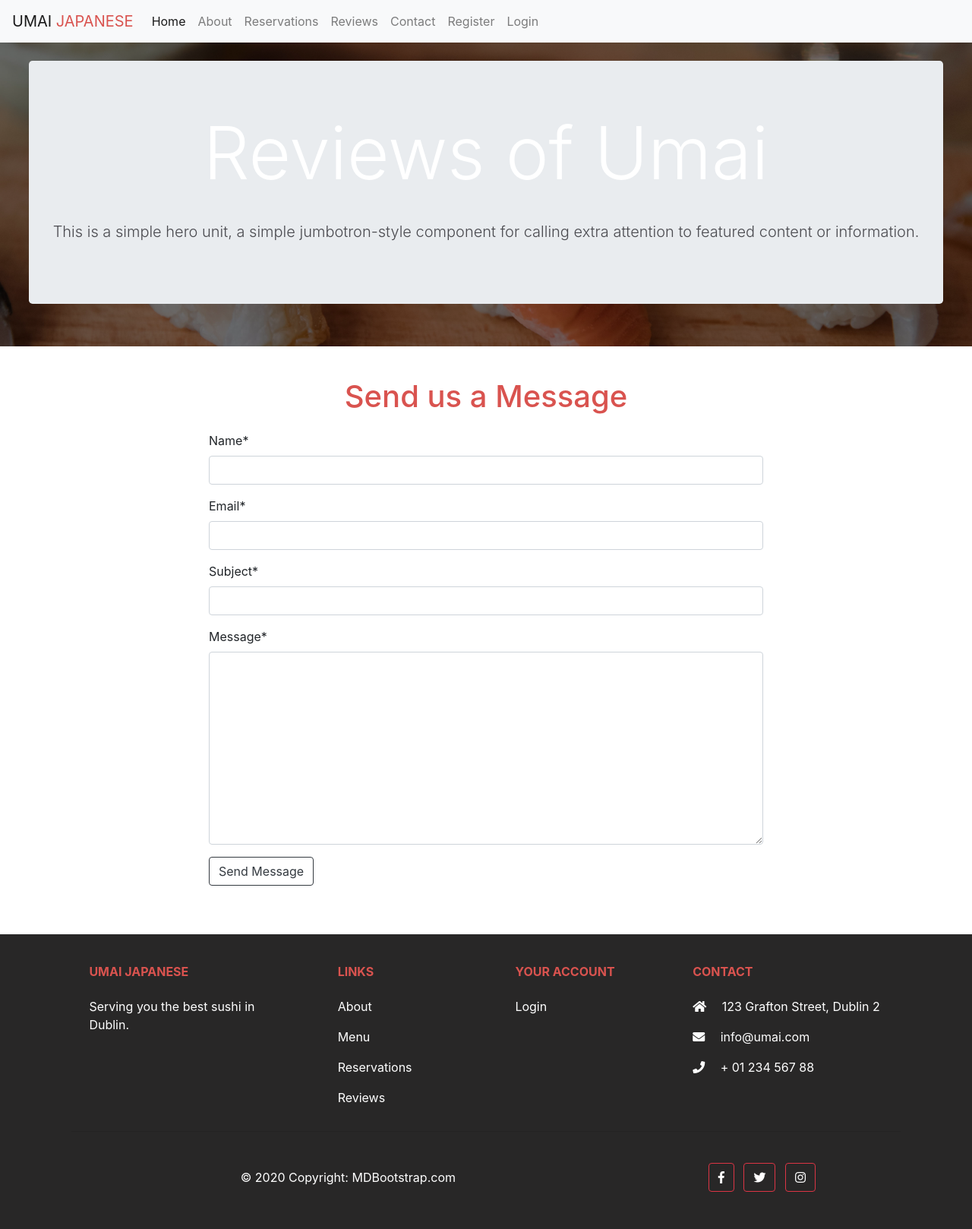
After one commit to TBerrigan2101/p4_restaurant, a Django app: page /contact in a window 1280 px wide. The commit adds this page. Shown: the whole page at 76% size. Run offline with Django 3.2, Linux system fonts and the light colour scheme; some libraries are stand-ins or nearby versions.

Commit message:
Added model, form and view for 'contact us'. I have not reset the database yet as I am still finalising the UI

```diff
--- a/requirements.txt
+++ b/requirements.txt
@@ -5,7 +5,6 @@ dj-database-url==0.5.0
 dj3-cloudinary-storage==0.0.6
 Django==3.2.20
 django-allauth==0.54.0
-django-bootstrap-datepicker-plus==5.0.4
 django-crispy-forms==1.14.0
 django-summernote==0.8.20.0
 gunicorn==21.2.0
--- a/restaurant/forms.py
+++ b/restaurant/forms.py
@@ -1,5 +1,5 @@
 from django import forms
-from .models import Booking, Review
+from .models import Booking, Review, Contact
 
 class DateInput(forms.DateInput):
     input_type = 'date'
@@ -8,7 +8,7 @@ class DateInput(forms.DateInput):
 class BookingForm(forms.ModelForm):
     class Meta:
         model = Booking
-        fields = ('name', 'date', 'email', 'phone', 'guests', 'message', )
+        fields = ('name', 'date', 'time', 'email', 'phone', 'guests', 'message', )
         widgets = {
             'date': DateInput()
         }
@@ -18,3 +18,9 @@ class ReviewForm(forms.ModelForm):
     class Meta:
         model = Review
         fields = ('body', )
+
+
+class ContactForm(forms.ModelForm):
+    class Meta:
+        model = Contact
+        fields = ('name', 'email', 'subject', 'message', )
--- a/restaurant/models.py
+++ b/restaurant/models.py
@@ -7,6 +7,23 @@ from cloudinary.models import CloudinaryField
 
 STATUS = ((0, "Draft"), (1, "Published"))
 
+TIMES = (
+    ("3:00 PM", "3:00 PM"),
+    ("3:30 PM", "3:30 PM"),
+    ("4:00 PM", "4:00 PM"),
+    ("4:30 PM", "4:30 PM"),
+    ("5:00 PM", "5:00 PM"),
+    ("5:30 PM", "5:30 PM"),
+    ("6:00 PM", "6:00 PM"),
+    ("6:30 PM", "6:30 PM"),
+    ("7:00 PM", "7:00 PM"),
+    ("7:30 PM", "7:30 PM"),
+    ("8:00 PM", "8:00 PM"),
+    ("8:30 PM", "8:30 PM"),
+    ("9:00 PM", "9:00 PM"),
+    ("9:30 PM", "9:30 PM"),
+
+)
 
 class Menu(models.Model):
     title = models.CharField(max_length=200, unique=True)
@@ -30,6 +47,7 @@ class Booking(models.Model):
     phone = models.CharField(max_length=50)
     guests = models.IntegerField(default='')
     date = models.DateField(default=datetime.now)
+    time = models.CharField(max_length=10, choices=TIMES, default="3 PM")
     message = models.TextField()
     created_by = models.ForeignKey(User, on_delete=models.CASCADE, null=True)
 
@@ -48,3 +66,13 @@ class Review(models.Model):
 
     def __str__(self):
         return f"Comment {self.body} by {self.name}"
+
+
+class Contact(models.Model):
+    name = models.CharField(max_length=50)
+    email = models.EmailField()
+    subject = models.CharField(max_length=200)
+    message = models.TextField()
+
+    def __str__(self):
+        return self.name
--- a/restaurant/urls.py
+++ b/restaurant/urls.py
@@ -8,4 +8,5 @@ urlpatterns = [
     path('add_booking', views.add_booking, name='add_booking'),
     path('edit/<booking_id>', views.edit_booking, name='edit_booking'),
     path('delete/<booking_id>', views.delete_booking, name='delete_booking'),
+    path('contact', views.ContactUs.as_view(), name='contact'),
 ]
--- a/restaurant/views.py
+++ b/restaurant/views.py
@@ -2,8 +2,8 @@ from django.shortcuts import render, redirect, get_object_or_404, reverse
 from django.views.generic.edit import CreateView
 from django.views import generic, View
 from django.http import HttpResponseRedirect
-from .models import Booking, Review, Menu
-from .forms import BookingForm, ReviewForm
+from .models import Booking, Review, Menu, Contact
+from .forms import BookingForm, ReviewForm, ContactForm
 from django.contrib.auth.decorators import login_required
 
 
@@ -81,3 +81,9 @@ class LeaveReview(CreateView):
                 "review_form": ReviewForm()
             },
         )
+
+class ContactUs(CreateView):
+    model = Contact
+    form_class = ContactForm
+    template_name = 'contact.html'
+    success_url = '/'
--- a/templates/base.html
+++ b/templates/base.html
@@ -39,7 +39,7 @@
                     <a class="nav-link" href={% url 'review' %}>Reviews</a>
                   </li>
                 <li class="nav-item">
-                  <a class="nav-link" href={% url 'review' %}>Contact</a>
+                  <a class="nav-link" href={% url 'contact' %}>Contact</a>
                 </li>
                   {% if user.is_authenticated %}
                   <li class="nav-item">
--- /dev/null
+++ b/templates/contact.html
@@ -0,0 +1,35 @@
+{% extends 'base.html' %}
+
+
+{% block content %}
+
+{% load crispy_forms_tags %}
+
+<div class="container-fluid hero-image-reviews">
+    <div class="opaque-overlay">&nbsp;</div>
+    <div class="row">
+            <div class="col-12">
+                <section class="jumbotron text-center">
+                    <h1 class="display-1">Reviews of Umai</h1>
+                        <p class="lead">This is a simple hero unit, a simple jumbotron-style component for calling extra attention to featured content or information.</p>
+                </section>
+            </div>
+    </div>
+</div>
+
+
+<div class="container container-padding">
+    <div class="row">
+      <div class="col-md-8 mt-3 offset-md-2">
+        <h1>Send us a Message</h1>
+        <form method="POST" action="contact">
+        {{ form | crispy }}
+            {% csrf_token %}
+            <button type="submit" class="btn btn-outline-dark">Send Message</button>
+        </form>
+      </div>
+    </div>
+</div>
+
+
+{%endblock%}
--- a/templates/view_booking.html
+++ b/templates/view_booking.html
@@ -38,6 +38,7 @@
         <tr>
           <th scope="col">Name</th>
           <th scope="col">Date</th>
+          <th scope="col">Time</th>
           <th scope="col">Guests</th>
           <th scope="col">Message/Request</th>
           <th scope="col"></th>
@@ -48,6 +49,7 @@
         <tr>
           <td>{{ booking.name }}</td>
           <td>{{ booking.date }}</td>
+          <td>{{ booking.time }}</td>
           <td>{{ booking.guests }}</td>
           <td>{{ booking.message }}</td>
           <td>
--- a/umai/settings.py
+++ b/umai/settings.py
@@ -51,7 +51,6 @@ INSTALLED_APPS = [
     'cloudinary',
     'crispy_forms',
     'django_summernote',
-    'bootstrap_datepicker_plus',
     'restaurant',
 ]
 
```
Also changed, not shown: restaurant/migrations/0003_auto_20230824_0902.py (added), restaurant/migrations/0004_auto_20230824_0924.py (added).
